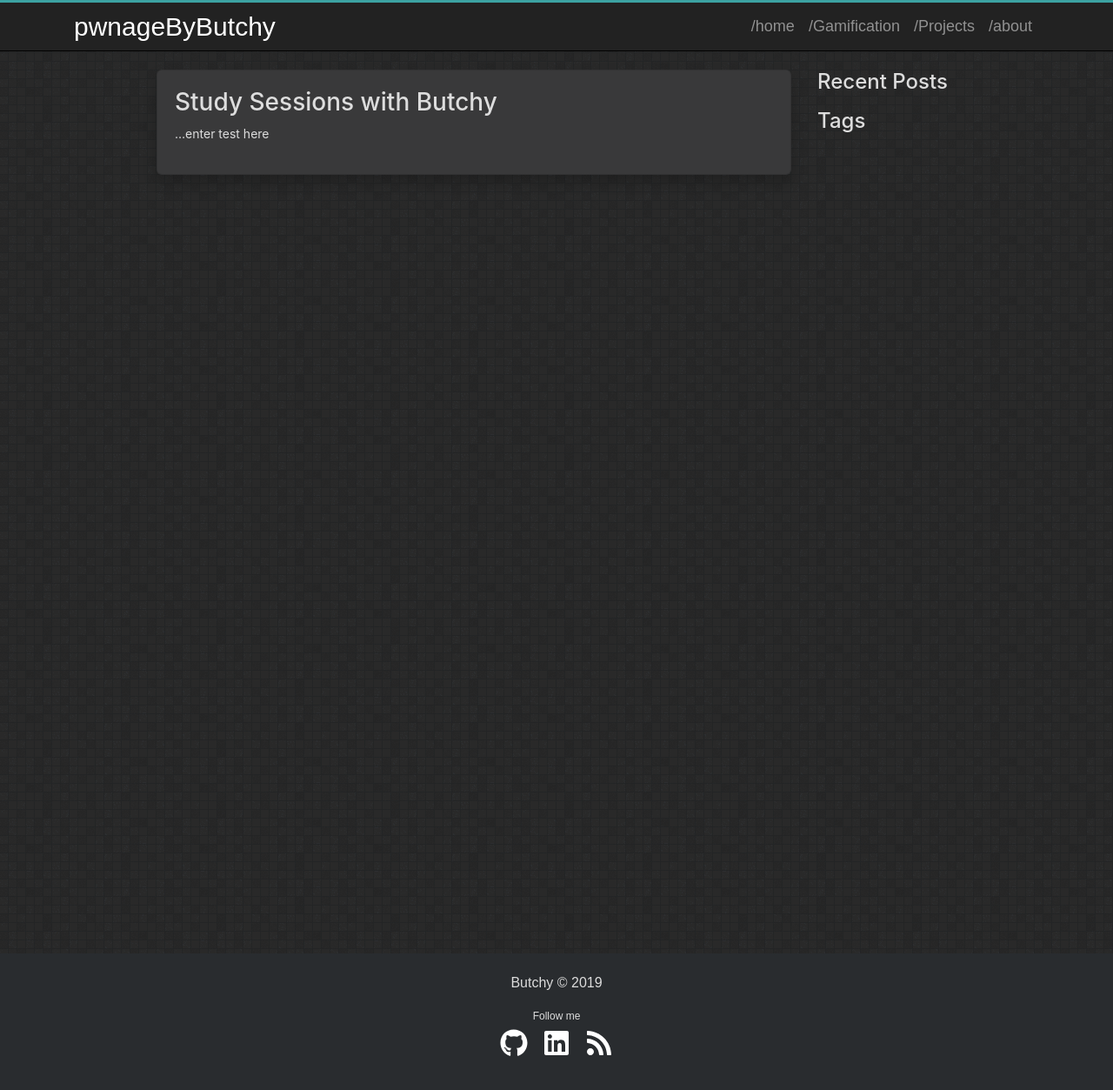
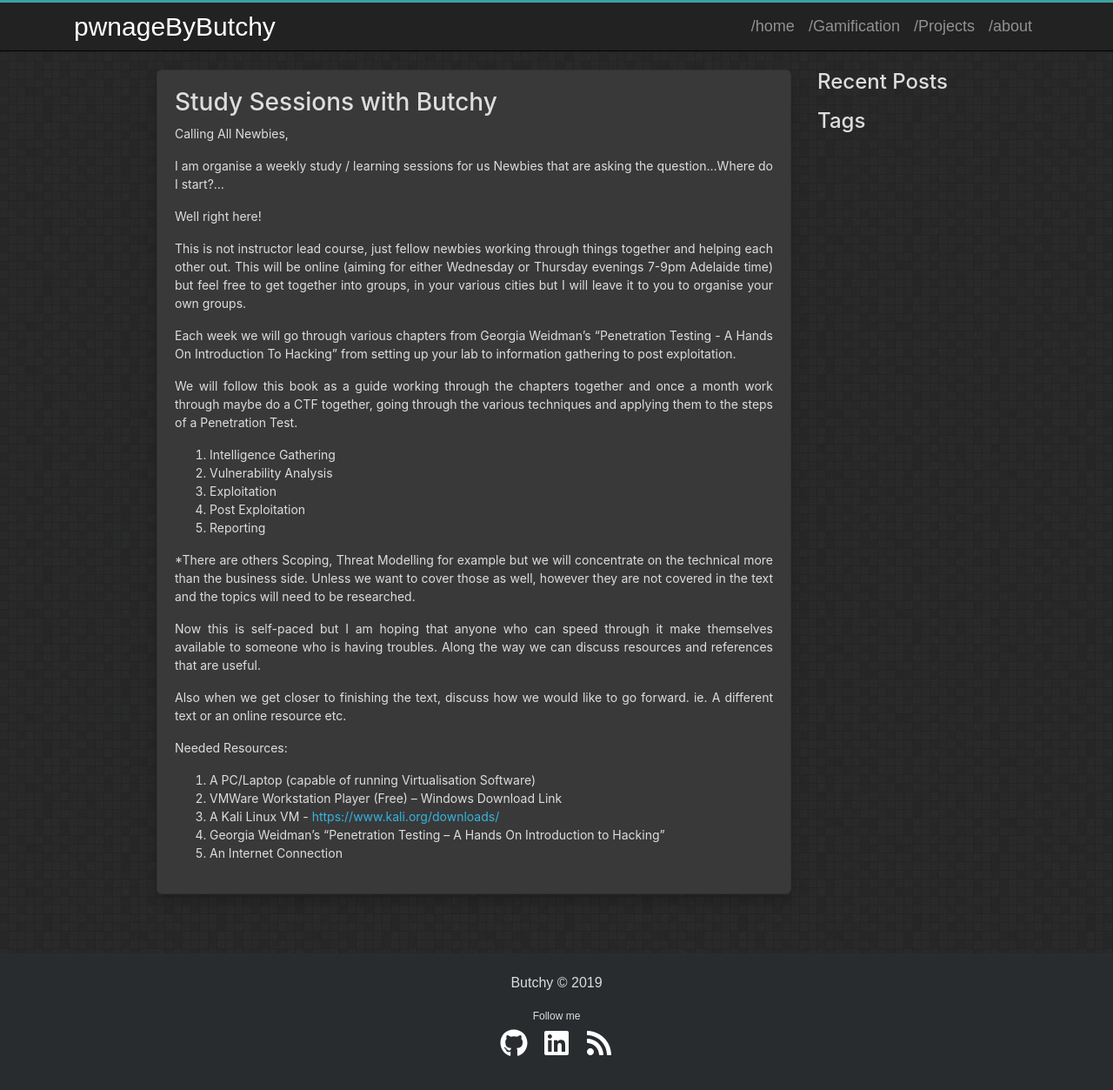
Before and after one commit to pwnageByButchy/pwnageByButchy.github.io, a Jekyll site: the page built from study.md, in a window 1280 px wide and 1278 px high. Shown: the top 1253 px of the window at 87% size. Built offline with Jekyll 4.4.1, drawn with Linux system fonts in a browser that asks for light colours.

Commit message:
Update study.md

```diff
--- a/study.md
+++ b/study.md
@@ -4,4 +4,34 @@
 
 ---
 # Study Sessions with Butchy
-...enter test here
+
+Calling All Newbies,
+
+I am organise a weekly study / learning sessions for us Newbies that are asking the question...Where do I start?...
+
+Well right here!
+
+This is not instructor lead course, just fellow newbies working through things together and helping each other out. This will be online (aiming for either Wednesday or Thursday evenings 7-9pm Adelaide time) but feel free to get together into groups, in your various cities but I will leave it to you to organise your own groups.
+
+Each week we will go through various chapters from Georgia Weidman's "Penetration Testing - A Hands On Introduction To Hacking" from setting up your lab to information gathering to post exploitation.
+
+We will follow this book as a guide working through the chapters together and once a month work through maybe do a CTF together, going through the various techniques and applying them to the steps of a Penetration Test.
+
+1. Intelligence Gathering
+2. Vulnerability Analysis
+3. Exploitation
+4. Post Exploitation
+5. Reporting
+
+*There are others Scoping, Threat Modelling for example but we will concentrate on the technical more than the business side. Unless we want to cover those as well, however they are not covered in the text and the topics will need to be researched.
+
+Now this is self-paced but I am hoping that anyone who can speed through it make themselves available to someone who is having troubles. Along the way we can discuss resources and references that are useful.
+
+Also when we get closer to finishing the text, discuss how we would like to go forward. ie. A different text or an online resource etc.
+
+Needed Resources:
+1. A PC/Laptop (capable of running Virtualisation Software)
+2. VMWare Workstation Player (Free) – Windows Download Link
+3. A Kali Linux VM - [https://www.kali.org/downloads/](https://www.kali.org/downloads/)
+4. Georgia Weidman’s “Penetration Testing – A Hands On Introduction to Hacking”
+5. An Internet Connection
```
